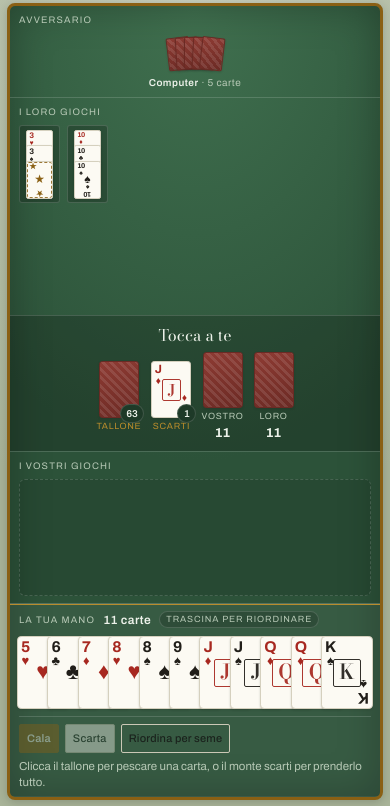
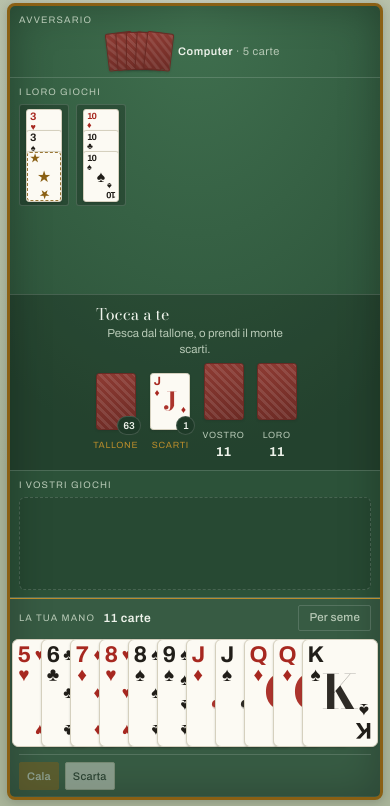
Before and after one commit to BlackLabell/burraco, a website with bundled scripts: page index.html in a window 390 px wide. Shown: the part 38-844 px from the top of the page. Built offline with nearby package versions, Linux system fonts and the light colour scheme.

Commit message:
Add files via upload

```diff
--- a/src/ui.js
+++ b/src/ui.js
@@ -43,6 +43,33 @@ function loadTheme() {
    Taglio classico: indice (valore sopra, seme sotto) nell'angolo in
    alto a sinistra, ripetuto capovolto in basso a destra, e il segno
    grande al centro. Le figure mostrano la lettera incorniciata.     */
+
+/* Disposizione dei semi come sulle carte vere: tre colonne
+   (sinistra, centro, destra) e sette righe, dalla 0 in alto alla 6 in
+   basso. I semi della metà bassa sono capovolti, come stampati davvero. */
+const COL = { l: 36, c: 50, r: 64 };
+const SEMI = {
+  2: [['c', 0], ['c', 6]],
+  3: [['c', 0], ['c', 3], ['c', 6]],
+  4: [['l', 0], ['r', 0], ['l', 6], ['r', 6]],
+  5: [['l', 0], ['r', 0], ['c', 3], ['l', 6], ['r', 6]],
+  6: [['l', 0], ['r', 0], ['l', 3], ['r', 3], ['l', 6], ['r', 6]],
+  7: [['l', 0], ['r', 0], ['c', 1.5], ['l', 3], ['r', 3], ['l', 6], ['r', 6]],
+  8: [['l', 0], ['r', 0], ['c', 1.5], ['l', 3], ['r', 3], ['c', 4.5], ['l', 6], ['r', 6]],
+  9: [['l', 0], ['r', 0], ['l', 2], ['r', 2], ['c', 3], ['l', 4], ['r', 4], ['l', 6], ['r', 6]],
+  10: [['l', 0], ['r', 0], ['c', 1], ['l', 2], ['r', 2], ['l', 4], ['r', 4], ['c', 5], ['l', 6], ['r', 6]],
+};
+function semiHTML(r, S) {
+  const posti = SEMI[r];
+  if (!posti) return '';
+  const pips = posti.map(([col, riga]) => {
+    const y = 15 + riga * (70 / 6);
+    const giu = riga > 3 ? ' scale(-1)' : '';
+    return `<i style="left:${COL[col]}%; top:${y.toFixed(2)}%; transform:translate(-50%,-50%)${giu}">${S}</i>`;
+  }).join('');
+  return `<span class="semi">${pips}</span>`;
+}
+
 function cardHTML(c, extra = '', i = 0) {
   if (c.r === 0) {
     return `<div class="card jolly ${extra}" style="--i:${i}" data-id="${c.id}" title="Jolly">
@@ -55,9 +82,11 @@ function cardHTML(c, extra = '', i = 0) {
   const R = E.RANK_LABEL[c.r], S = E.SUIT_SYM[c.s];
   const stretta = c.r === 10 ? 'dieci' : '';
   const figura = c.r >= 11 && c.r <= 13;
+  // il segno grande serve quando la carta è piccola (giochi calati);
+  // la disposizione a semi compare solo dove c'è spazio per leggerla
   const centro = figura
     ? `<span class="mid"><span class="figura">${R}</span></span>`
-    : `<span class="mid"><span class="pip ${c.r === 14 ? 'asso' : ''}">${S}</span></span>`;
+    : `<span class="mid"><span class="pip ${c.r === 14 ? 'asso' : ''}">${S}</span>${semiHTML(c.r, S)}</span>`;
   const idx = `<b>${R}</b><i>${S}</i>`;
   return `<div class="card ${red} ${stretta} ${extra}" style="--i:${i}" data-id="${c.id}" title="${E.cardLabel(c)}">
     <span class="idx">${idx}</span>${centro}<span class="idx giu">${idx}</span>
@@ -152,7 +181,7 @@ function meldsHTML(team, clickable) {
   const w = window.innerWidth;
   let cw = carte <= 14 ? 44 : carte <= 24 ? 39 : carte <= 34 ? 34 : carte <= 46 ? 30 : 27;
   // stretto: si rimpicciolisce per starci; largo: si ingrandisce perché c'è posto
-  const scala = w < 620 ? 0.62 : w < 1100 ? 1 : w < 1560 ? 1.32 : 1.52;
+  const scala = w < 620 ? 0.82 : w < 1100 ? 1 : w < 1560 ? 1.32 : 1.52;
   cw = Math.round(cw * scala);
   return {
     cw,
@@ -167,8 +196,10 @@ function meldsHTML(team, clickable) {
 function ventaglio(n) {
   const stretto = window.innerWidth < 760;
   if (!stretto || n < 2) return { cls: '', css: '' };
-  const cw = window.innerWidth < 400 ? 52 : 58;
-  const spazio = window.innerWidth - 34;          // margini della fascia
+  // le carte in mano sono la cosa che si guarda di più: circa un quinto
+  // della larghezza dello schermo, come nei giochi di carte fatti bene
+  const cw = Math.max(58, Math.min(84, Math.round(window.innerWidth * 0.195)));
+  const spazio = window.innerWidth - 24;          // margini della fascia
   const passo = Math.min(cw + 5, Math.max(cw * 0.34, (spazio - cw) / (n - 1)));
   return { cls: 'ventaglio', css: `--cw:${cw}px; --passo:${passo.toFixed(1)}px` };
 }
@@ -191,6 +222,24 @@ function render() {
   const canDraw = myTurn && G.phase === 'draw';
   const scartaQui = myTurn && G.phase === 'meld' && scelte.length === 1;
 
+  /* Il suggerimento sta sotto "Tocca a te", nella banda centrale: è lì che
+     si guarda per capire di chi è il turno, e sotto la mano si guadagna una riga. */
+  const quantiAccettano = G.teams[0].melds.filter(accetta).length;
+  let hint = msg;
+  if (!hint) {
+    if (dealCount !== null) hint = 'Distribuzione in corso…';
+    else if (G.handOver) hint = 'Mano conclusa.';
+    else if (busy || G.turn !== HUMAN) hint = '';
+    else if (G.phase === 'draw') hint = 'Pesca dal tallone, o prendi il monte scarti.';
+    else if (calataValida) hint = 'Clicca la zona di calata per aprire il gioco.';
+    else if (scelte.length >= 3) hint = 'Queste carte non formano una scala né un tris.';
+    else if (scelte.length === 1) hint = quantiAccettano
+      ? 'Clicca il monte scarti per scartarla, o il gioco evidenziato per attaccarla.'
+      : 'Clicca il monte scarti per scartarla.';
+    else if (scelte.length === 2) hint = 'Servono almeno 3 carte per aprire un gioco nuovo.';
+    else hint = 'Scegli le carte dalla mano. Trascinale per riordinarle.';
+  }
+
   // il monte scarti si vede tutto: le ultime carte a ventaglio, la più recente in cima
   const stretto = window.innerWidth < 760;
   const MOSTRA = stretto ? 3 : 9;
@@ -202,7 +251,10 @@ function render() {
 
   const center = `
     <div class="state">
-      <div class="now">${G.handOver ? 'Mano finita' : G.turn === HUMAN ? 'Tocca a te' : 'Turno di ' + G.names[G.turn]}</div>
+      <div>
+        <div class="now">${G.handOver ? 'Mano finita' : G.turn === HUMAN ? 'Tocca a te' : 'Turno di ' + G.names[G.turn]}</div>
+        ${hint ? `<div class="hint ${msgErr ? 'err' : ''}">${hint}</div>` : ''}
+      </div>
     </div>
     <div class="piles">
       <div class="pile ${canDraw && G.stock.length ? 'click' : ''} ${G.stock.length ? '' : 'dim'}" data-act="stock">
@@ -244,21 +296,6 @@ function render() {
   /* — azioni — */
   const canMeld = calataValida;
   const canDiscard = scartaQui;
-  const quantiAccettano = G.teams[0].melds.filter(accetta).length;
-  let hint = msg;
-  if (!hint) {
-    if (dealCount !== null) hint = 'Distribuzione in corso…';
-    else if (G.handOver) hint = 'Mano conclusa.';
-    else if (busy || G.turn !== HUMAN) hint = `Gioca ${G.names[G.turn]}…`;
-    else if (G.phase === 'draw') hint = 'Clicca il tallone per pescare una carta, o il monte scarti per prenderlo tutto.';
-    else if (calataValida) hint = 'Clicca la zona di calata per aprire il gioco.';
-    else if (scelte.length >= 3) hint = 'Queste carte non formano una scala né un tris.';
-    else if (scelte.length === 1) hint = quantiAccettano
-      ? 'Clicca il monte scarti per scartarla, o il gioco evidenziato per attaccarla.'
-      : 'Clicca il monte scarti per scartarla.';
-    else if (scelte.length === 2) hint = 'Servono almeno 3 carte per aprire un gioco nuovo.';
-    else hint = 'Scegli le carte dalla mano. Trascinale per riordinarle.';
-  }
 
   const nMano = G.hands[HUMAN].length;
   $('board').className = 'panel board' + (myTurn && dealCount === null ? ' turno' : '');
@@ -281,20 +318,37 @@ function render() {
     </section>
 
     <section class="zone mano">
-      <div class="seat-label">La tua mano <b>${nMano} ${nMano === 1 ? 'carta' : 'carte'}</b>
+      <div class="seat-label mano-h">La tua mano <b>${nMano} ${nMano === 1 ? 'carta' : 'carte'}</b>
         ${sel.size ? `<span class="chip on">${sel.size} scelte</span>` : ''}
-        <span class="chip">trascina per riordinare</span></div>
+        <button class="btn ghost mini" data-a="sort" title="Cambia l'ordine della mano">Per ${sortMode === 'rank' ? 'seme' : 'valore'}</button></div>
       <div class="hand ${dealing ? 'deal' : ''} ${stile.cls}" id="hand" style="${stile.css}">${hand}</div>
       <div class="actions">
         <button class="btn primary" data-a="meld" ${canMeld ? '' : 'disabled'}>Cala</button>
         <button class="btn" data-a="discard" ${canDiscard ? '' : 'disabled'}>Scarta</button>
-        <button class="btn ghost" data-a="sort">Riordina per ${sortMode === 'rank' ? 'seme' : 'valore'}</button>
-        <span class="hint ${msgErr ? 'err' : ''}">${hint}</span>
       </div>
     </section>`;
 
+  adattaGiochi();
   renderScore();
   renderLog();
+}
+
+/**
+ * Nessun gioco tagliato a metà: se la scala più lunga non ci sta nella sua
+ * fascia, le carte di quella fascia rimpiccioliscono quel tanto che basta.
+ * Si misura dopo aver disegnato, perché solo il browser sa quanto spazio c'è.
+ */
+function adattaGiochi() {
+  for (const el of document.querySelectorAll('.zone.giochi .melds')) {
+    const st = getComputedStyle(el);
+    const spazio = el.clientHeight - parseFloat(st.paddingTop) - parseFloat(st.paddingBottom);
+    if (spazio <= 0) continue;
+    let piuAlto = 0;
+    for (const m of el.children) piuAlto = Math.max(piuAlto, m.offsetHeight);
+    if (piuAlto <= spazio) continue;
+    const cw = parseFloat(el.style.getPropertyValue('--cw')) || 44;
+    el.style.setProperty('--cw', Math.max(16, Math.floor(cw * (spazio - 2) / piuAlto)) + 'px');
+  }
 }
 
 function renderScore() {
--- a/styles.css
+++ b/styles.css
@@ -152,8 +152,11 @@ header.top{display:flex; align-items:flex-end; gap:16px; flex-wrap:wrap}
   display:flex; flex-direction:column; align-items:center; line-height:.94;
 }
 .card .idx b{font-size:calc(var(--cw,56px)*.30); font-weight:700; letter-spacing:-.02em}
-/* il 10 è l'unico indice a due cifre: va stretto per non uscire dal bordo */
-.card.dieci .idx b{font-size:calc(var(--cw,56px)*.26); letter-spacing:-.07em}
+/* il 10 è l'unico indice a due cifre: va stretto, perché nel ventaglio di
+   ogni carta si vede solo la striscia di sinistra e lì dev'esserci tutto */
+.card.dieci .idx{align-items:flex-start; left:5%}
+.card.dieci .idx b{font-size:calc(var(--cw,56px)*.25); letter-spacing:-.09em}
+.card.dieci .idx.giu{left:auto; align-items:flex-end}
 .card .idx i{font-style:normal; font-size:calc(var(--cw,56px)*.25); margin-top:calc(var(--cw,56px)*.01)}
 .card .idx.giu{top:auto; left:auto; bottom:4%; right:6%; transform:rotate(180deg)}
 /* segno grande al centro */
@@ -163,13 +166,27 @@ header.top{display:flex; align-items:flex-end; gap:16px; flex-wrap:wrap}
 }
 .card .mid .pip{font-size:calc(var(--cw,56px)*.44); line-height:1}
 .card .mid .pip.asso{font-size:calc(var(--cw,56px)*.62)}
+/* Semi disposti come sulle carte vere. Si vedono solo dove la carta è
+   abbastanza grande da leggerli: in mano, sui mazzi, nelle finestre.
+   Nei giochi calati resta il segno grande, che a quelle misure si legge meglio. */
+.card .mid .semi{display:none}
+.hand .card .mid .semi,
+.pile .card .mid .semi,
+.modal .card .mid .semi{display:block; position:absolute; inset:0}
+.hand .card .mid .pip:not(.asso),
+.pile .card .mid .pip:not(.asso),
+.modal .card .mid .pip:not(.asso){display:none}
+.card .mid .semi i{
+  position:absolute; font-style:normal; line-height:1;
+  font-size:calc(var(--cw,56px)*.215);
+}
+/* Figure: la lettera grande, senza cornice. Nel ventaglio si vede solo una
+   striscia di carta e mezza cornice sembrava un errore; mezza lettera no. */
 .card .mid .figura{
-  font-family:"Bodoni Moda",Didot,Georgia,serif; font-weight:600;
-  font-size:calc(var(--cw,56px)*.40); line-height:1;
-  border:1px solid currentColor; border-radius:2px;
-  padding:calc(var(--cw,56px)*.05) calc(var(--cw,56px)*.11);
-  opacity:.92;
+  font-family:"Bodoni Moda",Didot,Georgia,serif; font-weight:700;
+  font-size:calc(var(--cw,56px)*.62); line-height:1; opacity:.94;
 }
+.meld .card .mid .figura{font-size:calc(var(--cw,56px)*.52)}
 .card.red{color:var(--red)}
 .card.jolly{color:var(--accent)}
 .card.jolly .mid .nome{
@@ -328,8 +345,14 @@ header.top{display:flex; align-items:flex-end; gap:16px; flex-wrap:wrap}
 
 /* ── Barra azioni ──────────────────────────────────────────── */
 .actions{display:flex; gap:8px; align-items:center; flex-wrap:wrap; padding-top:12px; margin-top:12px; border-top:1px solid var(--felt-line)}
-.hint{font-size:13px; color:var(--felt-soft); flex:1 1 200px; min-width:0}
+/* il suggerimento vive nella banda centrale, sotto "Tocca a te" */
+.state .hint{font-size:13px; color:var(--felt-soft); margin-top:3px; max-width:34ch; line-height:1.35}
 .hint.err{color:#F0A79E}
+/* intestazione della mano: il pulsante dell'ordine sta qui, non nella riga sotto */
+.seat-label.mano-h{align-items:center; margin-bottom:6px}
+.seat-label.mano-h .btn.mini{margin-left:auto}
+.btn.mini{padding:3px 10px; font-size:11.5px; border-color:var(--felt-line); color:var(--felt-soft); background:transparent}
+.btn.mini:hover:not(:disabled){border-color:var(--accent-2); color:var(--felt-ink); background:rgba(0,0,0,.2)}
 
 /* ── Colonna laterale ──────────────────────────────────────── */
 aside{display:flex; flex-direction:column; gap:14px}
@@ -449,15 +472,18 @@ details.rules b{color:var(--ink)}
   .zone.giochi .melds::-webkit-scrollbar{display:none}
   .meld{padding:4px 6px 3px}
 
-  .seat .fan{--cw:26px}
-  .seat .fan .card + .card{margin-left:-16px}
-  .seat .who{font-size:10px}
+  /* l'avversario di fianco al suo ventaglio, non sotto: si recupera una riga */
+  .seat{flex-direction:row; align-items:center; gap:9px}
+  .seat .fan{--cw:30px; padding-top:0}
+  .seat .fan .card + .card{margin-left:-19px}
+  .seat .who{font-size:11px; text-align:left}
 
   /* i quattro mazzi in una riga sola: si recupera un'intera fila */
   .center{display:grid; grid-template-columns:repeat(4,auto); justify-content:center; gap:4px 10px}
   .center .state{grid-column:1 / -1; justify-content:center}
   .center .piles, .center .pozzetti{display:contents}
-  .pile{--cw:42px; gap:2px}
+  /* il numeretto sporge sotto la carta: serve aria prima dell'etichetta */
+  .pile{--cw:42px; gap:9px}
   .pile .cap{font-size:9px; letter-spacing:.08em}
   .pile .cap b{font-size:13px}
   .state .now{font-size:16px}
@@ -471,10 +497,13 @@ details.rules b{color:var(--ink)}
   .hand .card{transition:transform .12s, box-shadow .12s}
   .hand .card.sel{z-index:5; transform:translateY(-14px)}
   .hand .card.gap-before{margin-left:calc(var(--passo) - var(--cw) + 20px)}
-  .board.turno .hand{--cw:58px}
+  .board.turno .hand{--cw:70px}
 
   .actions{padding-top:7px; margin-top:7px; gap:6px}
-  .hint{flex:1 1 100%; font-size:11.5px; order:9; line-height:1.35}
+  .state .hint{font-size:11.5px; max-width:30ch; margin:2px auto 0; text-align:center}
+  /* i semi disegnati si leggono in mano, non su mazzi da 42 px */
+  .pile .card .mid .semi{display:none}
+  .pile .card .mid .pip:not(.asso){display:block}
 
   .modal{max-height:90vh}
 }
@@ -484,7 +513,7 @@ details.rules b{color:var(--ink)}
   .brand h1{font-size:17px}
   .btn{padding:5px 7px; font-size:11px}
   .pile{--cw:40px}
-  .seat .fan{--cw:23px}
+  .seat .fan{--cw:27px}
 }
 
 /* ══════════════════════════════════════════════════════════════
--- a/sw.js
+++ b/sw.js
@@ -1,6 +1,6 @@
 /* Service worker: tiene l'app giocabile anche senza connessione.
    Alza VERSIONE a ogni rilascio: la vecchia cache viene buttata. */
-const VERSIONE = 'burraco-v10';
+const VERSIONE = 'burraco-v11';
 
 const FILE = [
   './',
```
Also changed, not shown: README.md.
